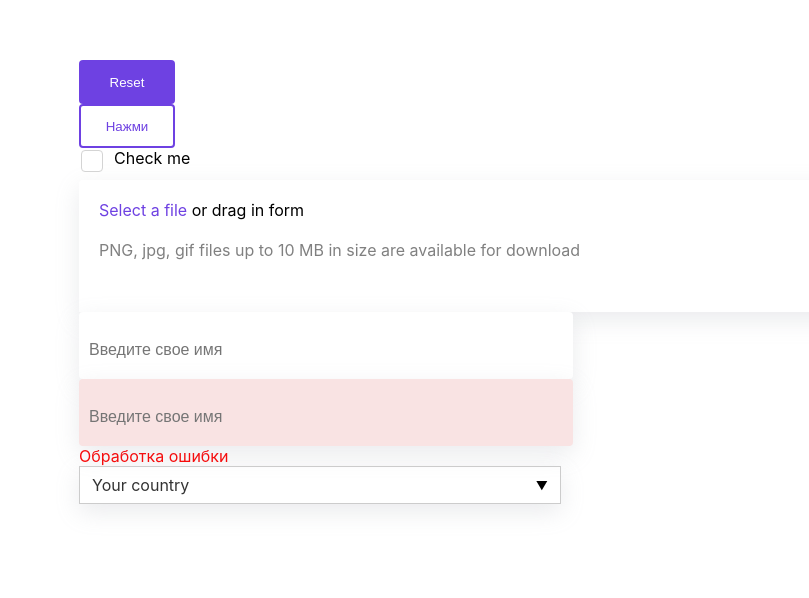
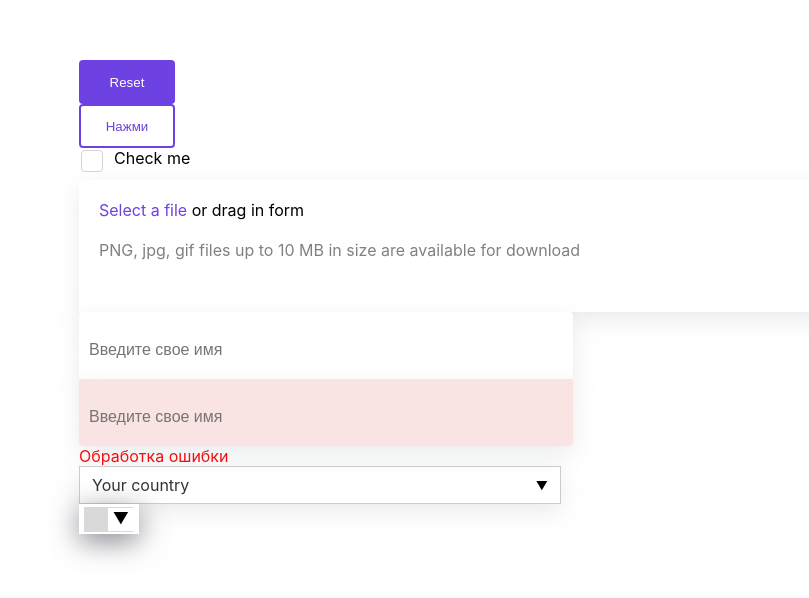
Before and after one commit to Aldiyar-B/Form-parser, a React (Create React App) app: page / in a window 1280 px wide. Shown: the part 240-838 px from the top of the page, without its empty margins (471-1280 px from the left). Built offline with nearby package versions, Linux system fonts and the light colour scheme.

Commit message:
added color

```diff
--- a/src/App.tsx
+++ b/src/App.tsx
@@ -5,7 +5,8 @@ import Checkbox from './components/ui/Checkbox/Checkbox';
 import FileUploader from './components/ui/Files/Files';
 import Input from './components/ui/Input/Input';
 import Select from './components/ui/Select/Select';
-
+// import ColorField from './components/ui/Color/Color';
+import Color from './components/ui/Color/Color';
 function App() {
   const [isChecked, setIsChecked] = useState(false);
   const [inputValue, setInputValue] = useState('');
@@ -21,6 +22,10 @@ function App() {
 
   const handleTypeChange = (value: string | string[]) => {
     setSelectedType(Array.isArray(value) ? value.join(', ') : value);
+  };
+  const handleColorChange = (color: string) => {
+    console.log('Выбран цвет:', color);
+    // Здесь можно сохранить выбранный цвет в состоянии компонента или отправить на сервер и т.д.
   };
 
   const options = [
@@ -51,6 +56,8 @@ function App() {
       // required={true}
       // multiple={false}
       />
+      <Color />
+
     </div>
   );
 }
--- /dev/null
+++ b/src/components/ui/Color/Color.module.css
@@ -0,0 +1,42 @@
+.container {
+	position: relative;
+	width: 60px;
+	height: 30px;
+	box-shadow: rgba(100, 100, 111, 0.8) 0px 7px 29px 0px;
+	display: flex;
+	justify-content: center;
+	align-items: center;
+	background-color: #fff;
+}
+
+.selectedColor {
+	width: 50px;
+	height: 25px;
+	cursor: pointer;
+	display: flex;
+	align-items: center;
+	justify-content: flex-end;
+	/* padding: 5px; */
+	position: relative;
+}
+.arrow {
+	background-color: white;
+	padding: 0px 5px 3px 5px;
+	border: none;
+	outline: none;
+}
+.dropdown {
+	position: absolute;
+	top: 100%;
+	left: 0;
+	background: white;
+	border: 1px solid #ccc;
+	display: flex;
+	z-index: 10;
+}
+
+.colorSquare {
+	width: 50px;
+	height: 50px;
+	cursor: pointer;
+}
--- /dev/null
+++ b/src/components/ui/Color/Color.tsx
@@ -0,0 +1,51 @@
+import React, { useState } from 'react';
+import styles from './Color.module.css';
+
+// Defining color types for TypeScript
+type Color = string;
+
+const colors: Color[] = [
+	'#d9d9d9', '#a6a6a6', '#808080', '#595959', '#404040', '#262626', '#0d0d0d'
+];
+
+const Color: React.FC = () => {
+	const [selectedColor, setSelectedColor] = useState<Color>(colors[0]);
+	const [isOpen, setIsOpen] = useState<boolean>(false);
+
+	const handleToggleDropdown = () => setIsOpen(!isOpen);
+
+	const handleColorSelect = (color: Color) => {
+		setSelectedColor(color);
+		setIsOpen(false); // Close dropdown upon selection
+	};
+
+	return (
+		<div className={styles.container}>
+			<div
+				className={styles.selectedColor}
+				style={{ backgroundColor: selectedColor }}
+				onClick={handleToggleDropdown}
+				aria-haspopup="true"
+				aria-expanded={isOpen}
+			>
+				<div className={styles.arrow}>
+					{isOpen ? '▲' : '▼'}
+				</div>
+			</div>
+			{isOpen && (
+				<div className={styles.dropdown}>
+					{colors.filter(color => color !== selectedColor).map(color => (
+						<div
+							key={color}
+							className={styles.colorSquare}
+							style={{ backgroundColor: color }}
+							onClick={() => handleColorSelect(color)}
+						/>
+					))}
+				</div>
+			)}
+		</div>
+	);
+};
+
+export default Color;
```
